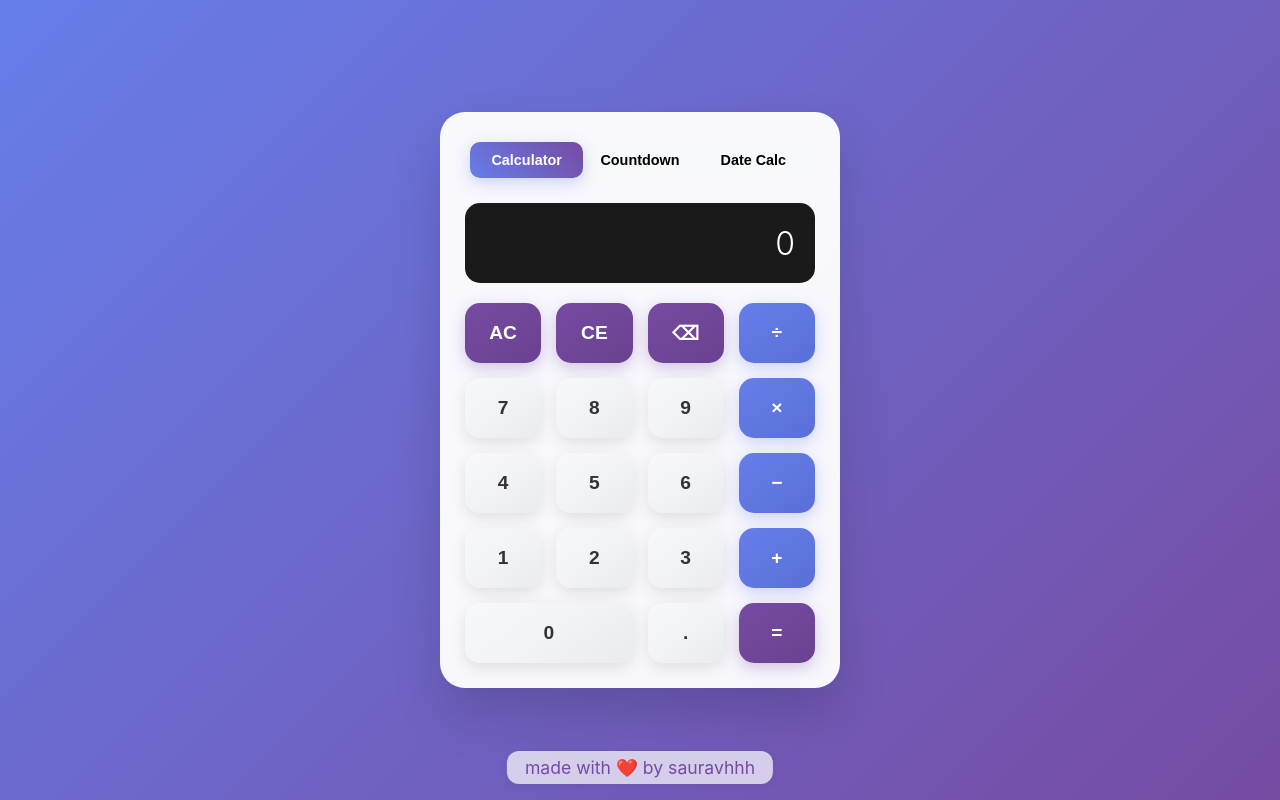
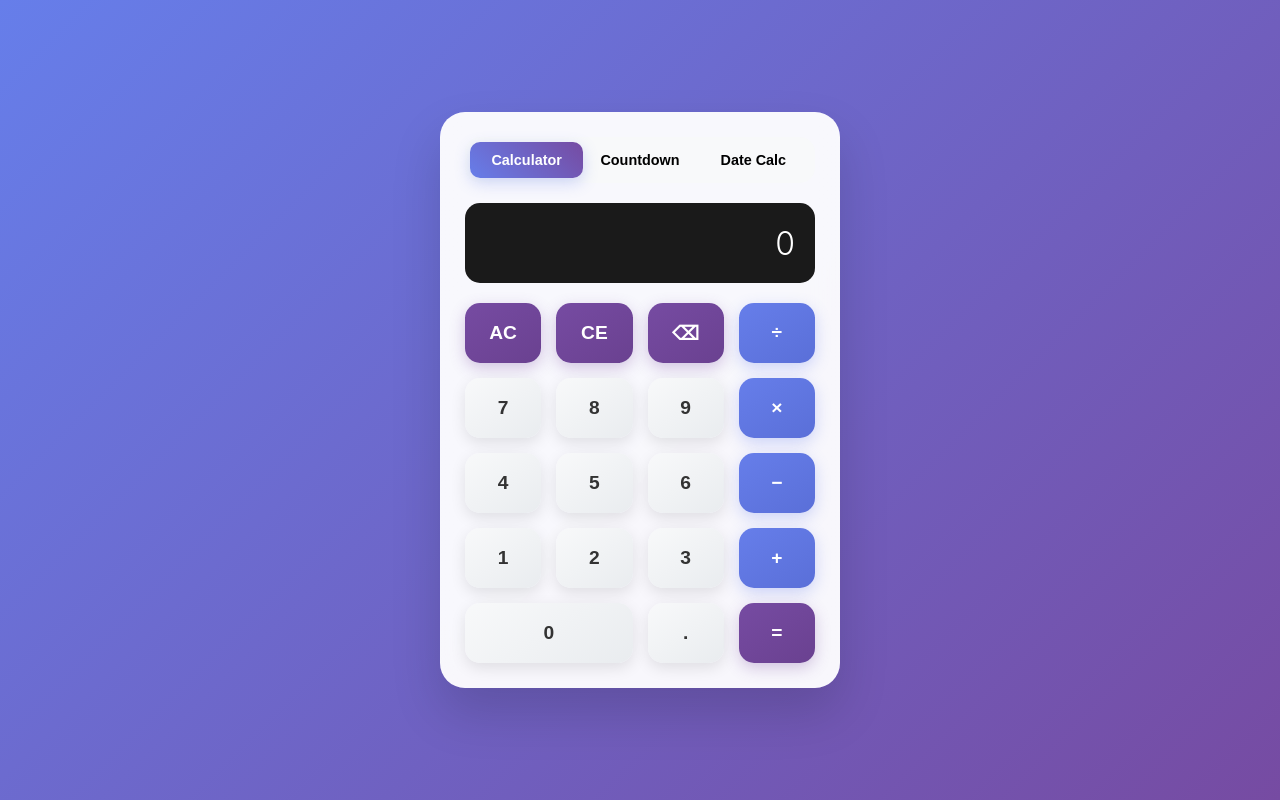
Before and after one commit to sauravhhh/SimplCalculator, a plain HTML site: page index.html in a window 1280 px wide. Drawn offline with Linux system fonts and the light colour scheme.

Commit message:
Update index.html

```diff
--- a/index.html
+++ b/index.html
@@ -600,8 +600,5 @@
         // Initialize
         switchMode();
     </script>
-    <div style="position: fixed; left: 50%; bottom: 16px; transform: translateX(-50%); font-size: 1.1em; color: #764ba2; background: rgba(255,255,255,0.7); border-radius: 12px; padding: 6px 18px; box-shadow: 0 2px 8px rgba(0,0,0,0.06); z-index: 999;">
-  made with ❤️ by sauravhhh
-    </div>
 </body>
 </html>
```
